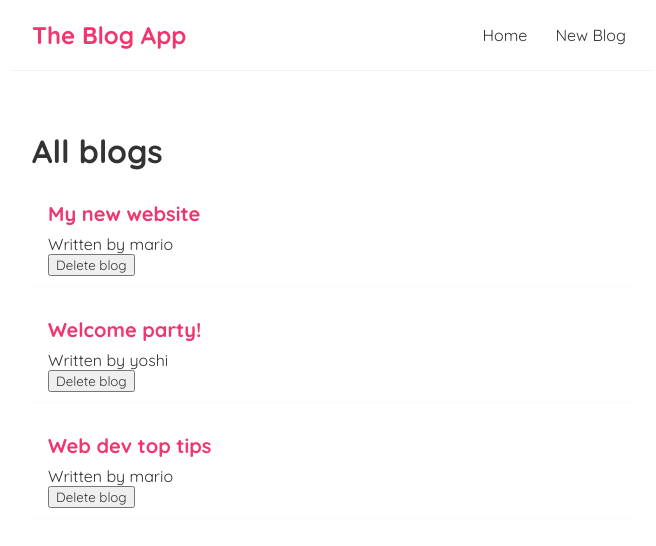
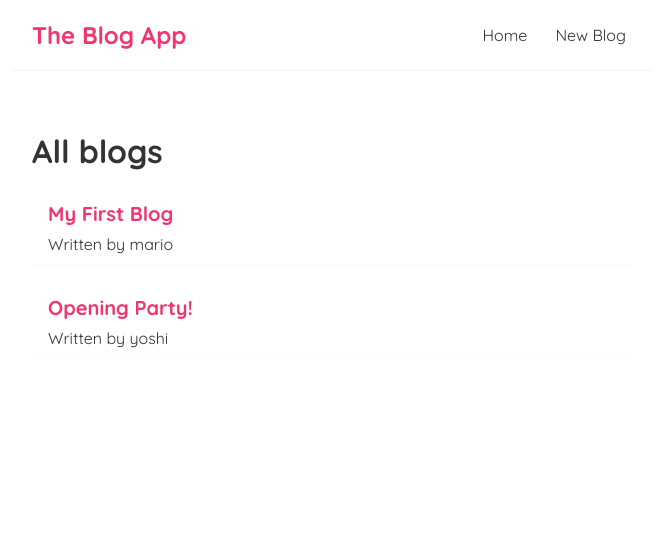
Before and after one commit to shreya2057/BlogApp, a React (Create React App) app: page / in a window 1280 px wide. Shown: the top 546 px of the page, without its empty margins (308-964 px from the left). Built offline with nearby package versions, Linux system fonts and the light colour scheme; data requests are answered from the project's data file; the HTML template or start-up script is replaced by a standard one.

Commit message:
Fetching data with useEffect

```diff
--- a/src/BlogList.js
+++ b/src/BlogList.js
@@ -1,4 +1,5 @@
-const BlogList = ({ blogs, heading, handleClickButton }) => {
+// const BlogList = ({ blogs, heading, handleClickButton }) => {
+const BlogList = ({ blogs, heading }) => {
     return (
         <div className="blog-lists">
             <h1>{ heading }</h1>
@@ -13,7 +14,7 @@
                         <h2>{ blog.title }</h2>
                         <p>Written by { blog.author }</p>
 
-                        <button onClick={()=>handleClickButton(blog.id)}> Delete blog</button>
+                        {/* <button onClick={()=>handleClickButton(blog.id)}> Delete blog</button> */}
                     </div>
                 )) }
         </div>
--- a/src/HomePage.js
+++ b/src/HomePage.js
@@ -4,32 +4,45 @@
 const HomePage = () => {
     const heading = "All blogs"
 
-    const [name, setName] = useState('mario');
+    // const [name, setName] = useState('mario');
 
     // hook
     //consists of value that can be changed later on
     //blogs is the name of the value inside usestate and setBlogs is the function that changes the value of blogs
-    const [blogs,setBlogs] = useState([
-        { title: 'My new website', body: 'lorem ipsum...', author: 'mario', id: 1 },
-        { title: 'Welcome party!', body: 'lorem ipsum...', author: 'yoshi', id: 2 },
-        { title: 'Web dev top tips', body: 'lorem ipsum...', author: 'mario', id: 3 }
-    ])
+    // const [blogs,setBlogs] = useState([
+    //     { title: 'My new website', body: 'lorem ipsum...', author: 'mario', id: 1 },
+    //     { title: 'Welcome party!', body: 'lorem ipsum...', author: 'yoshi', id: 2 },
+    //     { title: 'Web dev top tips', body: 'lorem ipsum...', author: 'mario', id: 3 }
+    // ])
 
-    const handleClickButton = (id) => {
-       const newBlog =  setBlogs(blogs.filter((blog) => blog.id !== id));
-       return newBlog;
-    }
+    const [blogs, setBlogs] = useState(null);
+
+    // const handleClickButton = (id) => {
+    //    const newBlog =  setBlogs(blogs.filter((blog) => blog.id !== id));
+    //    return newBlog;
+    // }
 
 
     // useEffect function gets triggered when the components loads and thereafter when the state in rerendered
+    // useEffect(()=>{
+    //     console.log("triggered");
+    // }, [name]);
+
     useEffect(()=>{
-        console.log("triggered");
-    }, [name]);
+        fetch('http://localhost:8000/blogs')
+        .then(res => {
+            return res.json();
+        }).then(data => {
+            console.log(data);
+            setBlogs(data);
+        })
+    },[]);
+
 
     return (
         <div className="home">
             {/* blogs is the property which is known as porps */}
-            <BlogList blogs = { blogs } heading = { heading } handleClickButton = {handleClickButton} />
+            {/* <BlogList blogs = { blogs } heading = { heading } handleClickButton = {handleClickButton} /> */}
 
 
 
@@ -43,6 +56,9 @@
                 }
             }>Change name</button>
             <p>{ name }</p> */}
+
+
+            {blogs  && <BlogList blogs = { blogs } heading={ heading }/>}
         </div>
      );
 }
```
